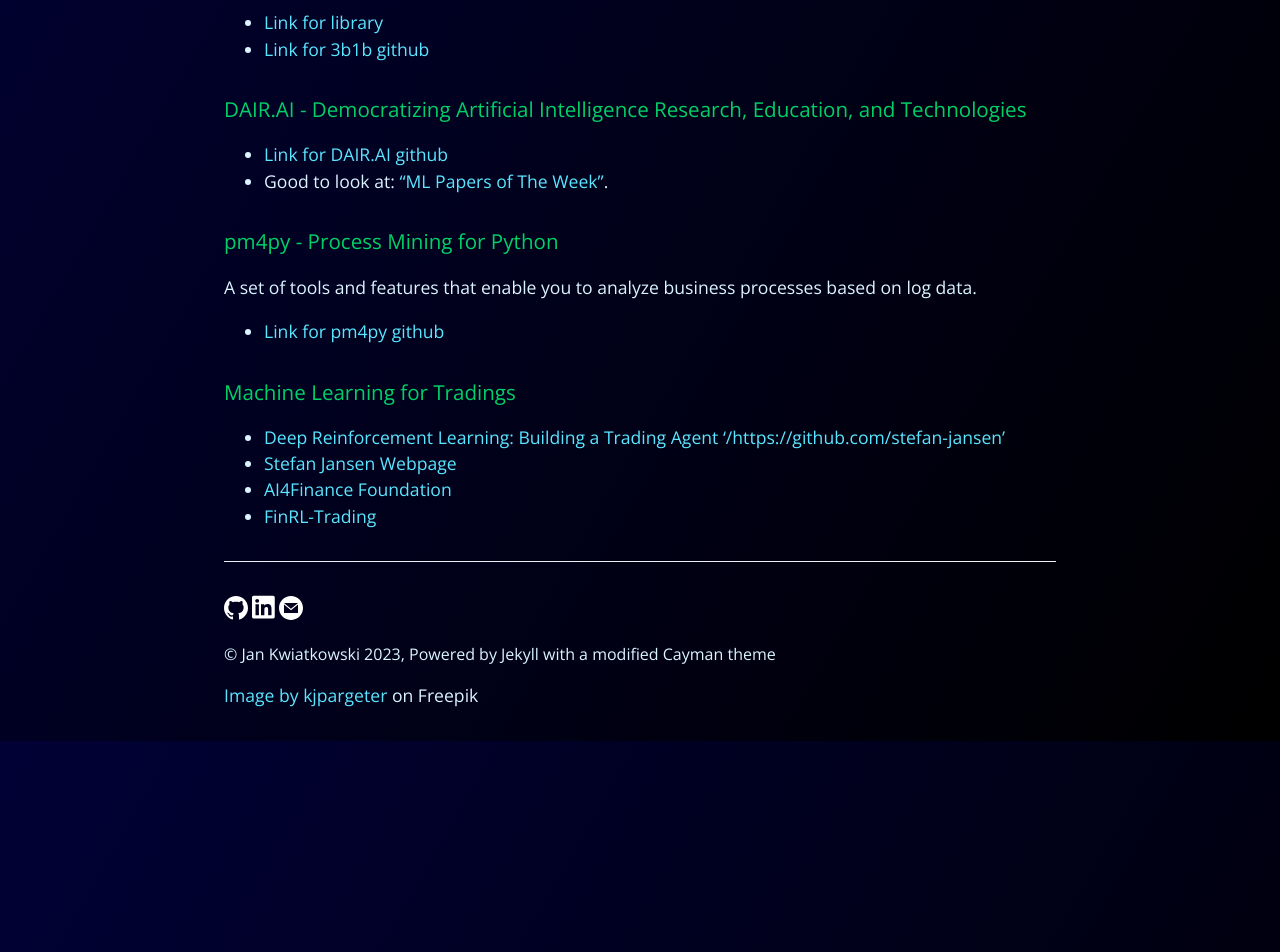
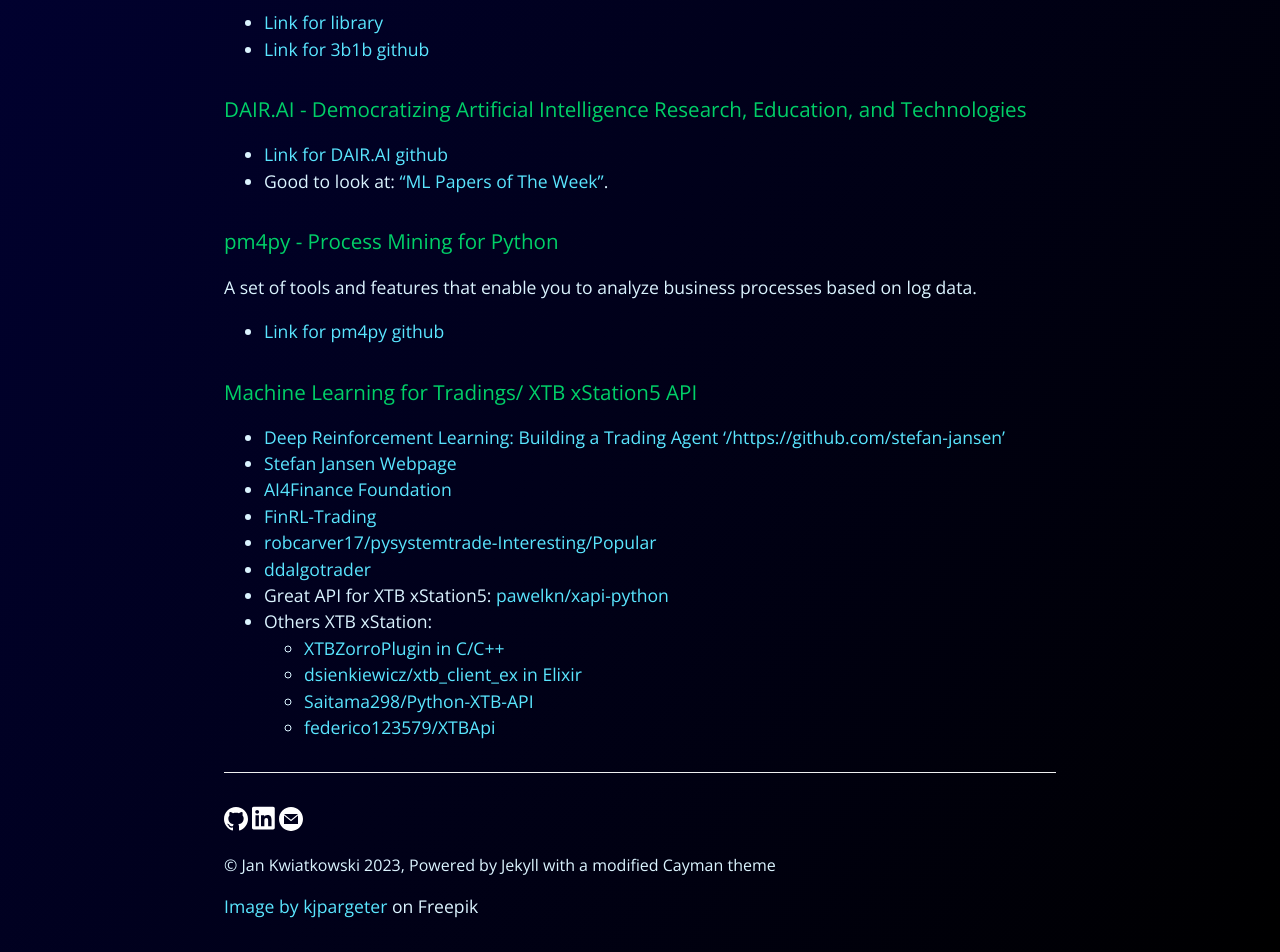
Before and after one commit to jkwiatk1/jk_website, a Jekyll site: the page built from _posts/2023-08-23-helpfull-links.md, in a window 1280 px wide. Shown: the part 475-1427 px from the top of the page. Built offline with Jekyll 4.4.1, drawn with Linux system fonts in a browser that asks for light colours.

Commit message:
Add some content to blog post

```diff
--- a/_posts/2023-08-23-helpfull-links.md
+++ b/_posts/2023-08-23-helpfull-links.md
@@ -17,8 +17,16 @@ He has also very good youtube channel. [His webpage.](https://www.3blue1brown.co
 A set of tools and features that enable you to analyze business processes based on log data.
 * [Link for pm4py github](https://github.com/dair-ai)
 
-### Machine Learning for Tradings
+### Machine Learning for Tradings/ XTB xStation5 API
 * [Deep Reinforcement Learning: Building a Trading Agent '/https://github.com/stefan-jansen']('https://github.com/stefan-jansen/machine-learning-for-trading')
 * [Stefan Jansen Webpage](https://stefan-jansen.github.io/machine-learning-for-trading/22_deep_reinforcement_learning/)
 * [AI4Finance Foundation](https://github.com/AI4Finance-Foundation)
 * [FinRL-Trading](https://github.com/AI4Finance-Foundation/FinRL-Trading/tree/master/old_repo_ensemble_strategy)
+* [robcarver17/pysystemtrade-Interesting/Popular](https://github.com/robcarver17/pysystemtrade)
+* [ddalgotrader](https://github.com/ddalgotrader?tab=repositories)
+* Great API for XTB xStation5: [pawelkn/xapi-python](https://github.com/pawelkn/xapi-python/tree/master)
+* Others XTB xStation:
+    * [XTBZorroPlugin in C/C++](https://github.com/olmallet81/XTBZorroPlugin)
+    * [dsienkiewicz/xtb_client_ex in Elixir](https://github.com/dsienkiewicz/xtb_client_ex/tree/main)
+    * [Saitama298/Python-XTB-API](https://github.com/Saitama298/Python-XTB-API)
+    * [federico123579/XTBApi](https://github.com/federico123579/XTBApi/tree/master)
```
Also changed, not shown: _pages/about.md (+1 -0 lines).
